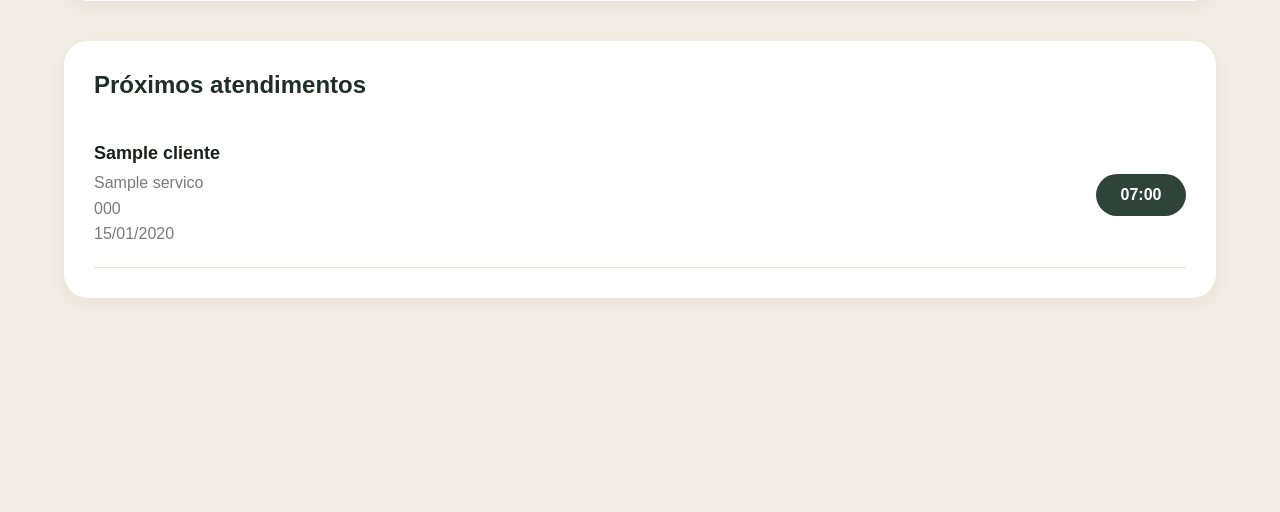
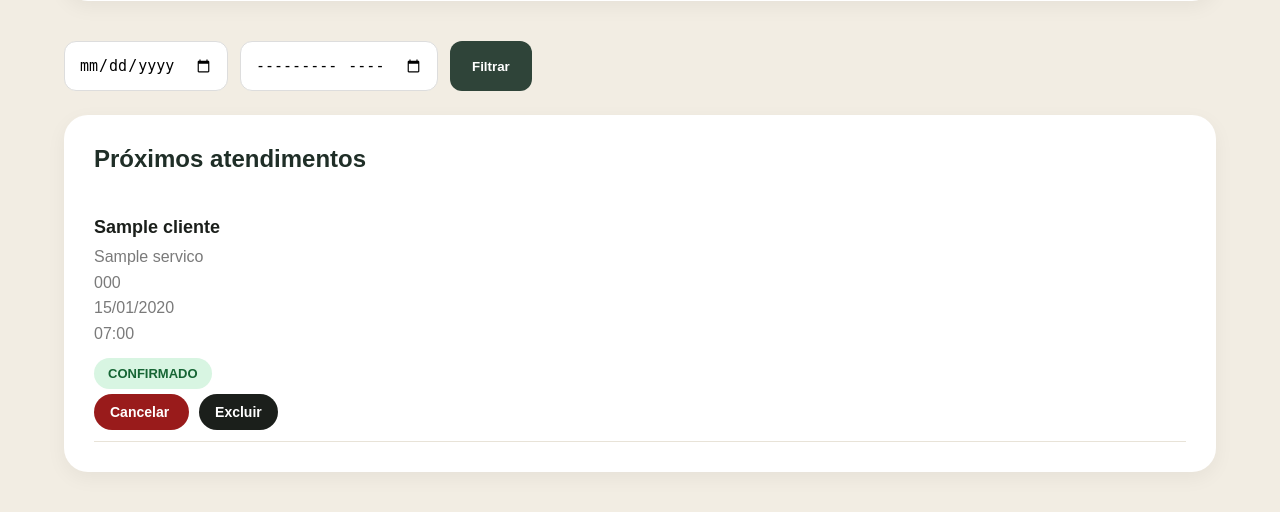
Before and after one commit to natandavinci/agendamento-nail, a Django app: template templates/agendamentos/dashboard.html in a window 1280 px wide. Shown: the part 331-843 px from the top of the page. Before the commit the page ends 629 px from the top, so only its background shows below. Run offline with Django 5.2, Linux system fonts and the light colour scheme; the template is opened without the code that fills it: values that come from a table or form of the project are taken from there, others are empty; tables that the repository leaves empty hold one stand-in row (values such as "Sample post").

Commit message:
melhorias no dashboard, filtragem

```diff
--- a/agendamentos/models.py
+++ b/agendamentos/models.py
@@ -40,11 +40,15 @@ class Cliente(models.Model):
 #AGENDAMENTO
 class Agendamento(models.Model):
 
-    STATUS = (
-        ('PENDENTE', 'Pendente'),
+    STATUS_CHOICES = [
+
         ('CONFIRMADO', 'Confirmado'),
+
+        ('CONCLUIDO', 'Concluído'),
+
         ('CANCELADO', 'Cancelado'),
-    )
+
+    ]
 
     cliente = models.ForeignKey(
         Cliente,
@@ -61,15 +65,12 @@ class Agendamento(models.Model):
     data_fim = models.DateTimeField()
 
     status = models.CharField(
+
         max_length=20,
-        choices=STATUS,
-        default='PENDENTE'
-    )
 
-    google_event_id = models.CharField(
-        max_length=255,
-        blank=True,
-        null=True
+        choices=STATUS_CHOICES,
+
+        default='CONFIRMADO'
     )
 
     criado_em = models.DateTimeField(
@@ -77,4 +78,8 @@ class Agendamento(models.Model):
     )
 
     def __str__(self):
-        return f'{self.cliente} - {self.data_inicio}'
+
+        return (
+            f'{self.cliente.nome} - '
+            f'{self.data_inicio}'
+        )
--- a/agendamentos/urls.py
+++ b/agendamentos/urls.py
@@ -3,7 +3,9 @@ from .views import (
     agendar,
     horarios_disponiveis,
     datas_bloqueadas,
-    dashboard
+    dashboard,
+    cancelar_agendamento,
+    excluir_agendamento
 )
 
 urlpatterns = [
@@ -32,5 +34,25 @@ urlpatterns = [
         name='dashboard'
     ),
 
+    path(
 
-]
+        'cancelar/<int:agendamento_id>/',
+
+        cancelar_agendamento,
+
+        name='cancelar_agendamento'
+
+    ),
+
+    path(
+
+        'excluir/<int:agendamento_id>/',
+
+        excluir_agendamento,
+
+        name='excluir_agendamento'
+
+    ),
+
+
+    ]
--- a/templates/agendamentos/dashboard.html
+++ b/templates/agendamentos/dashboard.html
@@ -207,6 +207,125 @@
         }
     }
 
+    .filtros{
+
+    display:flex;
+
+    gap:12px;
+
+    margin-bottom:24px;
+
+    flex-wrap:wrap;
+}
+
+.filtros input{
+
+    padding:14px;
+
+    border-radius:12px;
+
+    border:1px solid #DDD;
+
+    font-size:15px;
+}
+
+.filtros button{
+
+    background:#2F4439;
+
+    color:white;
+
+    border:none;
+
+    border-radius:12px;
+
+    padding:14px 22px;
+
+    cursor:pointer;
+
+    font-weight:bold;
+}
+
+.badge{
+
+    display:inline-flex;
+
+    align-items:center;
+
+    justify-content:center;
+
+    padding:8px 14px;
+
+    border-radius:999px;
+
+    font-size:13px;
+
+    font-weight:bold;
+
+    margin-top:12px;
+}
+
+.confirmado{
+
+    background:#D8F5E2;
+
+    color:#166534;
+}
+
+.cancelado{
+
+    background:#FEE2E2;
+
+    color:#991B1B;
+}
+
+.concluido{
+
+    background:#DBEAFE;
+
+    color:#1D4ED8;
+}
+
+.actions{
+
+    margin-top:14px;
+}
+
+.cancel-btn{
+
+    background:#991B1B;
+
+    color:white;
+
+    padding:10px 16px;
+
+    border-radius:999px;
+
+    text-decoration:none;
+
+    font-size:14px;
+
+    font-weight:bold;
+}
+
+.delete-btn{
+
+    background:#1B1F1B;
+
+    color:white;
+
+    padding:10px 16px;
+
+    border-radius:999px;
+
+    text-decoration:none;
+
+    font-size:14px;
+
+    font-weight:bold;
+
+    margin-left:10px;
+}
 </style>
 </head> <body>
 <div class="container">
@@ -249,6 +368,26 @@
 
     </div>
 
+    <form method="GET" class="filtros">
+
+    <input
+        type="date"
+        name="data"
+    >
+
+    <input
+        type="month"
+        name="mes"
+    >
+
+    <button type="submit">
+
+        Filtrar
+
+    </button>
+
+</form>
+
     <div class="agenda">
 
         <h2>
@@ -281,29 +420,50 @@
 
                         {{ agendamento.data_inicio|date:"d/m/Y" }}
 
+                        <br>
+                        {{ agendamento.data_inicio|date:"H:i" }}
+
                     </div>
 
-                </div>
+                    <div class="badge {{ agendamento.status|lower }}">
 
-                <div class="hora">
+                        {{ agendamento.status }}
 
-                    {{ agendamento.data_inicio|date:"H:i" }}
+                    </div>
 
-                </div>
+                    <div class="actions">
 
-            </div>
+    {% if agendamento.status == 'CONFIRMADO' %}
 
-        {% empty %}
+        <a
 
-            <div class="vazio">
+            href="/cancelar/{{ agendamento.id }}/"
 
-                Nenhum atendimento encontrado.
+            class="cancel-btn"
+        >
 
-            </div>
+            Cancelar
 
-        {% endfor %}
+        </a>
 
-    </div>
+    {% endif %}
+
+    <a
+
+        href="/excluir/{{ agendamento.id }}/"
+
+        class="delete-btn"
+
+        onclick="return confirm(
+            'Deseja realmente excluir este agendamento?'
+        )"
+    >
+
+        Excluir
+
+    </a>
 
 </div>
+      {% endfor %}
+</div>
 </body> </html>
```
Also changed, not shown: agendamentos/views.py (+68 -3 lines), agendamentos/migrations/0002_remove_agendamento_google_event_id_and_more.py (added).
